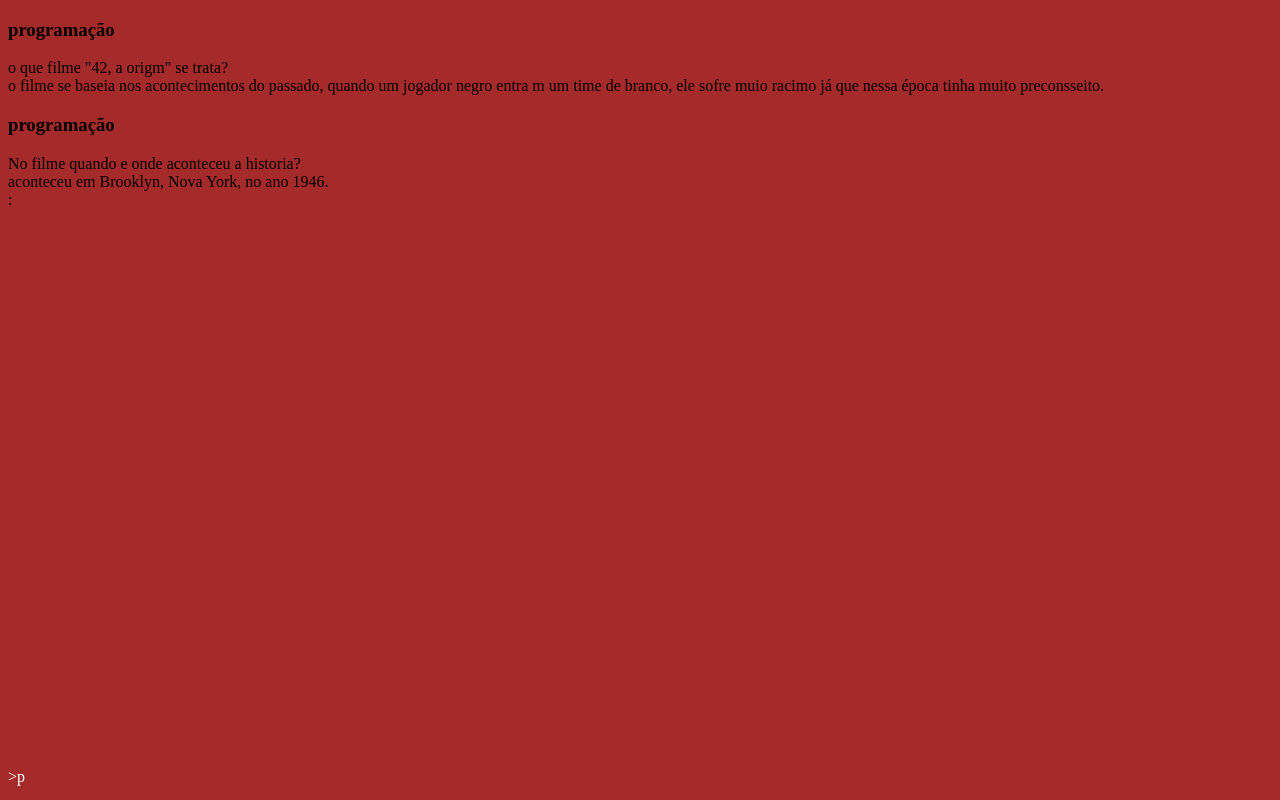
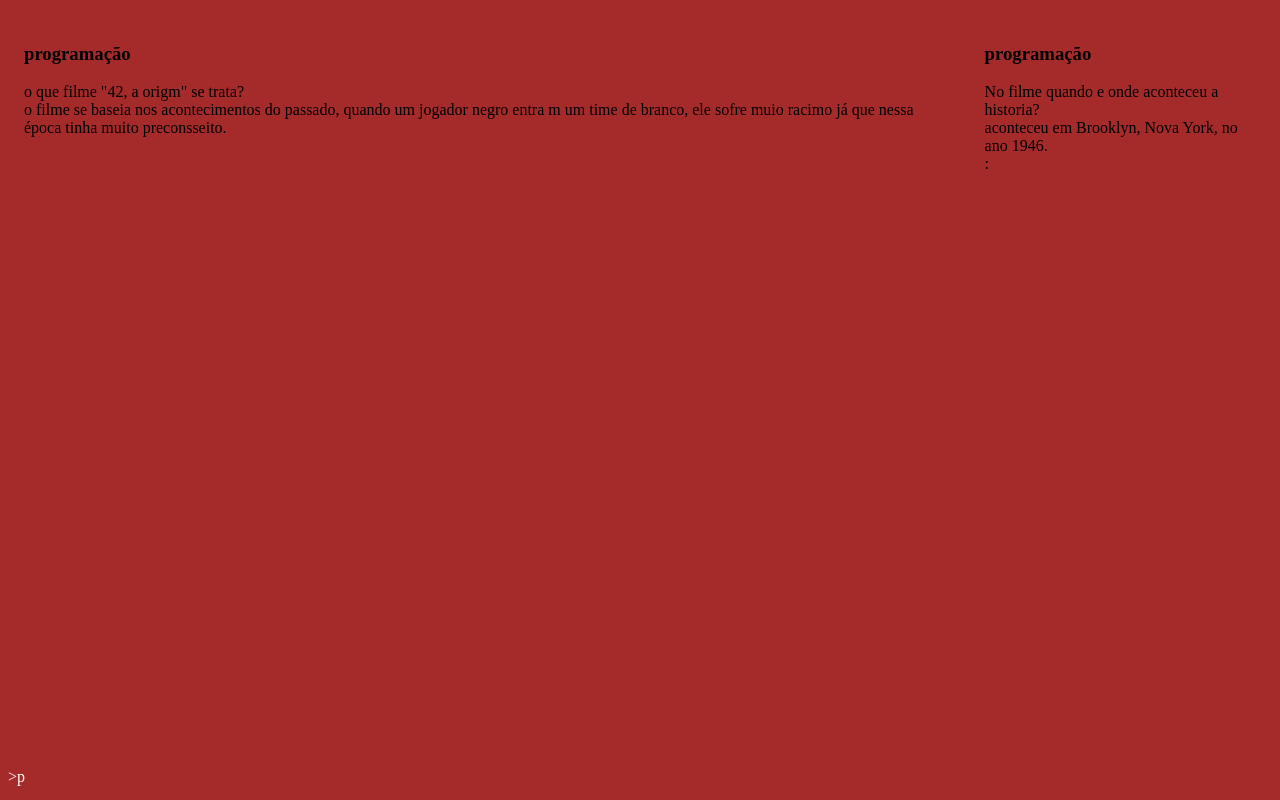
Before and after one commit to Eros-Angel/flashcart, a plain HTML site: page index.html in a window 1280 px wide. Drawn offline with Linux system fonts and the light colour scheme.

Commit message:
Update style.css

```diff
--- a/assets/style.css
+++ b/assets/style.css
@@ -2,6 +2,22 @@ body {
     background-color:brown;
     font-family: bai jamjuree;
 }
+
+#container {
+     display: flex;
+}
+
+.cartão{
+margin: 1rem 1rem;
+}
+
+
+
+
+
+
+
+
 
 footer {
     background-color: blake;
```
